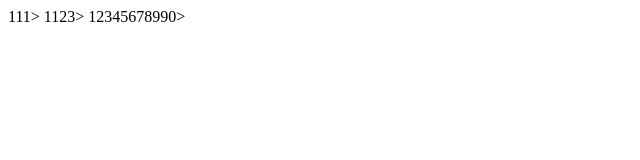
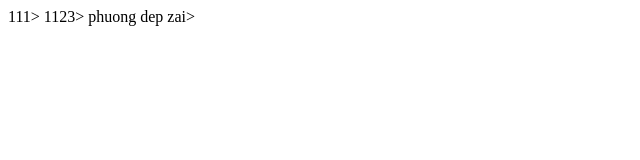
Before and after one commit to phuongpd1/jenkins-github, a plain HTML site: page index.html in a window 1280 px wide. Shown: the full height of the page, 0-640 px from the left. Drawn offline with Linux system fonts and the light colour scheme.

Commit message:
version4

```diff
--- a/index.html
+++ b/index.html
@@ -1,3 +1,3 @@
 <html>111</html>>
 <html>1123</html>>
-<html>12345678990</html>>
+<html>phuong dep zai</html>>
```
